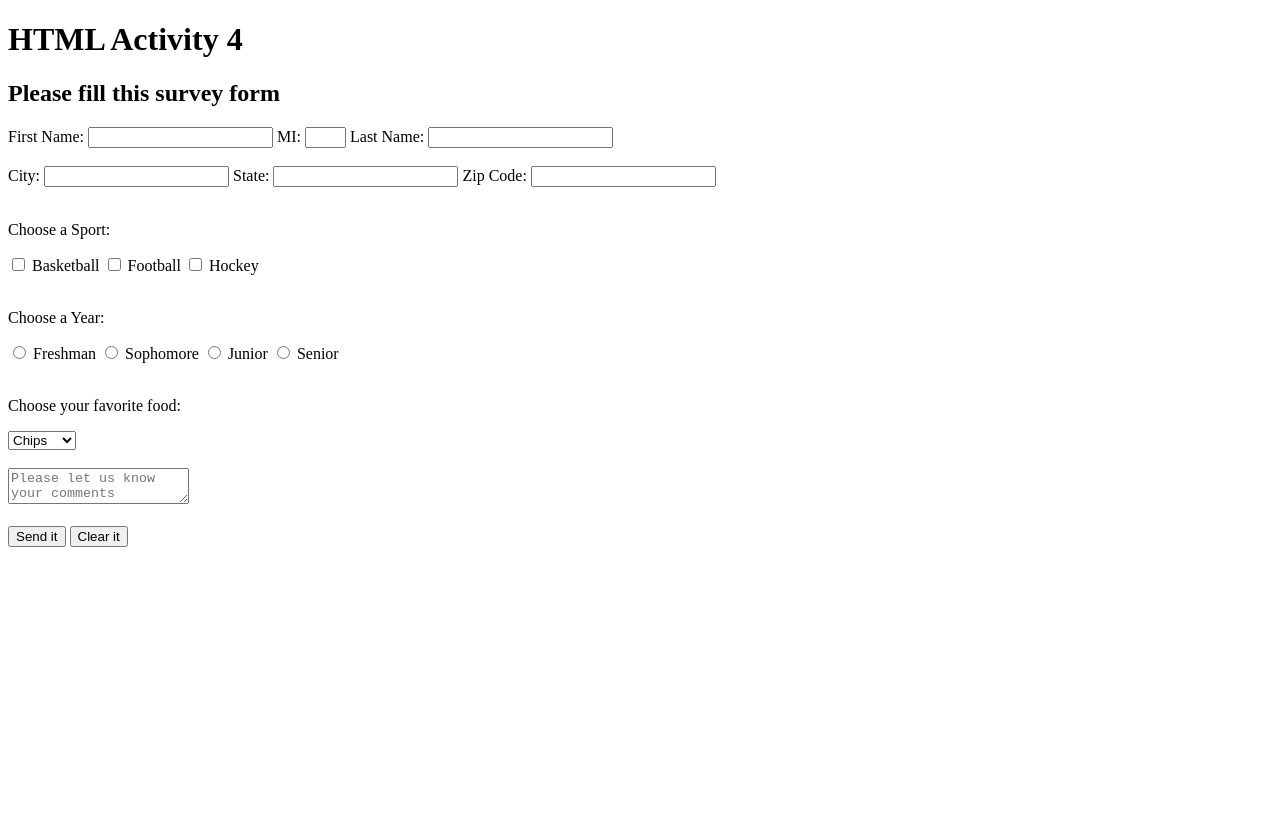
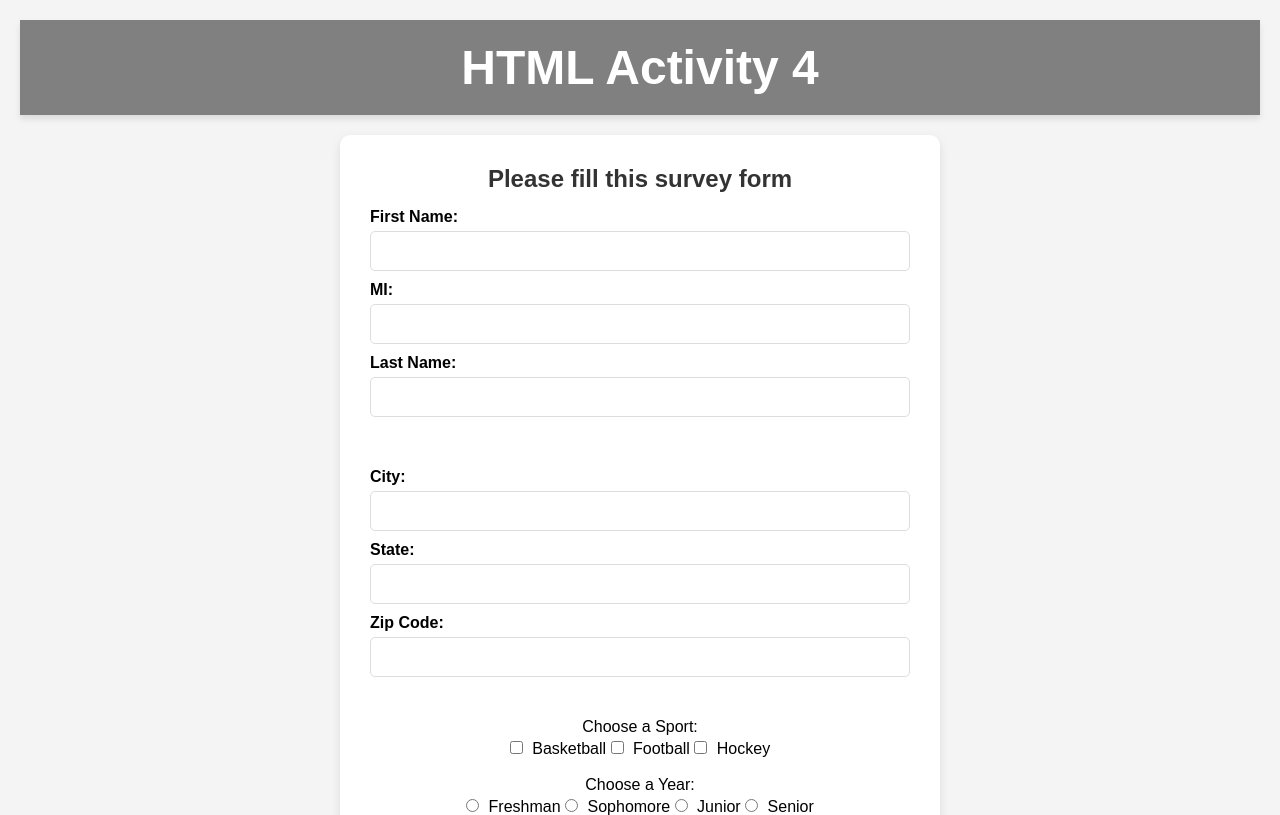
Before and after one commit to davenarchives/html-forms, a plain HTML site: page index.html in a window 1280 px wide. Shown: the top 815 px of the page. Drawn offline with Linux system fonts and the light colour scheme.

Commit message:
css styling

```diff
--- a/index.html
+++ b/index.html
@@ -4,10 +4,14 @@
     <meta charset="UTF-8">
     <meta name="viewport" content="width=device-width, initial-scale=1.0">
     <title>HTML Activity 4</title>
+    <link rel="stylesheet" href="styles.css">
 </head>
 <body>
 
-    <h1>HTML Activity 4</h1>
+    <header class="header">
+        <h1>HTML Activity 4</h1>
+    </header>
+
     <div class="container">
         <h2>Please fill this survey form</h2>
         <form id="surveyForm">
--- /dev/null
+++ b/styles.css
@@ -0,0 +1,97 @@
+* {
+    margin: 0;
+    padding: 0;
+    box-sizing: border-box;
+    font-family: 'Poppins', sans-serif;
+}
+
+body {
+    background: #f4f4f4;
+    display: flex;
+    flex-direction: column;
+    align-items: center;
+    min-height: 100vh;
+    padding: 20px;
+    overflow: auto;
+}
+
+.header {
+    width: 100%;
+    background-color: grey;
+    color: white;
+    text-align: center;
+    padding: 20px 0;
+    font-size: 24px;
+    font-weight: bold;
+    position: sticky;
+    top: 0;
+    z-index: 1000;
+    box-shadow: 0 4px 6px rgba(0, 0, 0, 0.1);
+}
+
+.container {
+    background: #ffffff;
+    padding: 30px;
+    border-radius: 10px;
+    box-shadow: 0 4px 10px rgba(0, 0, 0, 0.1);
+    width: 100%;
+    max-width: 600px;
+    text-align: center;
+    margin-top: 20px;
+}
+
+h2 {
+    color: #333;
+    margin-bottom: 15px;
+}
+
+form label {
+    display: block;
+    text-align: left;
+    font-weight: bold;
+    margin: 10px 0 5px;
+}
+
+input, select, textarea {
+    width: 100%;
+    padding: 10px;
+    margin-top: 5px;
+    border: 1px solid #ddd;
+    border-radius: 5px;
+    font-size: 16px;
+}
+
+textarea {
+    resize: none;
+    height: 80px;
+}
+
+input[type="checkbox"], input[type="radio"] {
+    width: auto;
+    margin-right: 5px;
+}
+
+button {
+    width: 48%;
+    padding: 10px;
+    margin-top: 10px;
+    border: none;
+    border-radius: 5px;
+    font-size: 16px;
+    cursor: pointer;
+    transition: 0.3s ease-in-out;
+}
+
+button[type="button"] {
+    background: #3498db;
+    color: white;
+}
+
+button[type="reset"] {
+    background: #e74c3c;
+    color: white;
+}
+
+button:hover {
+    opacity: 0.8;
+}
```
